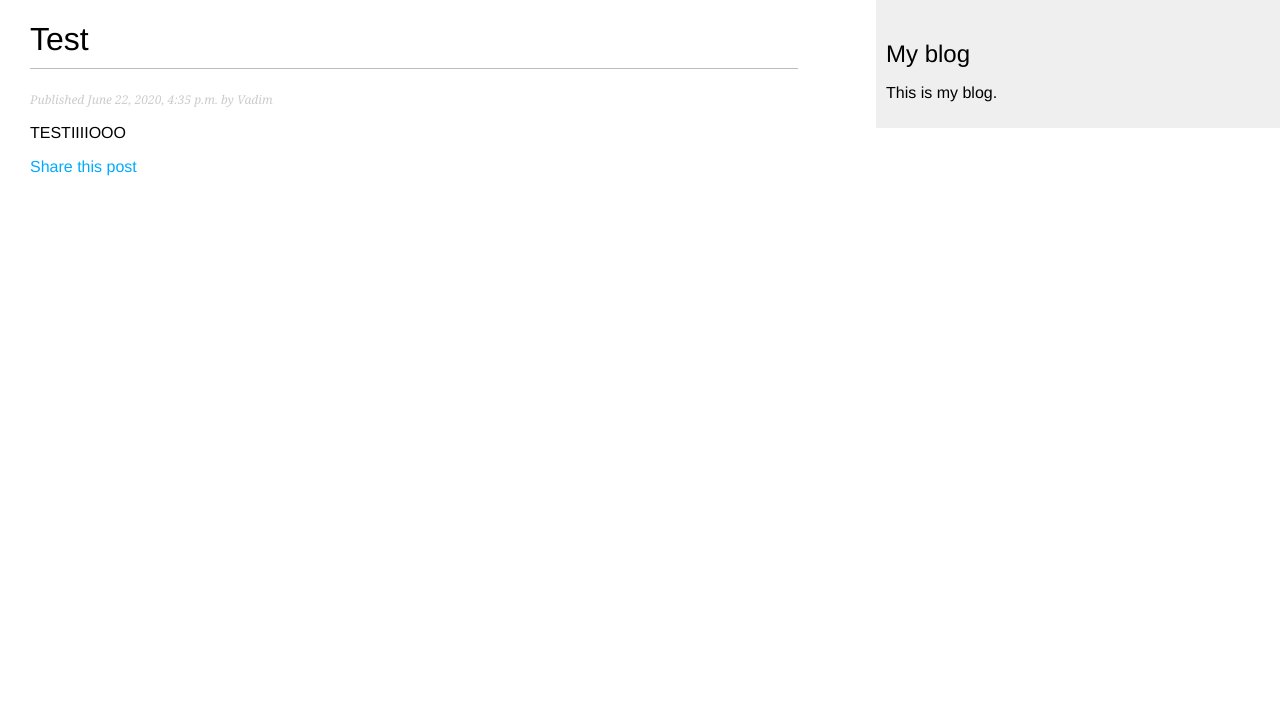
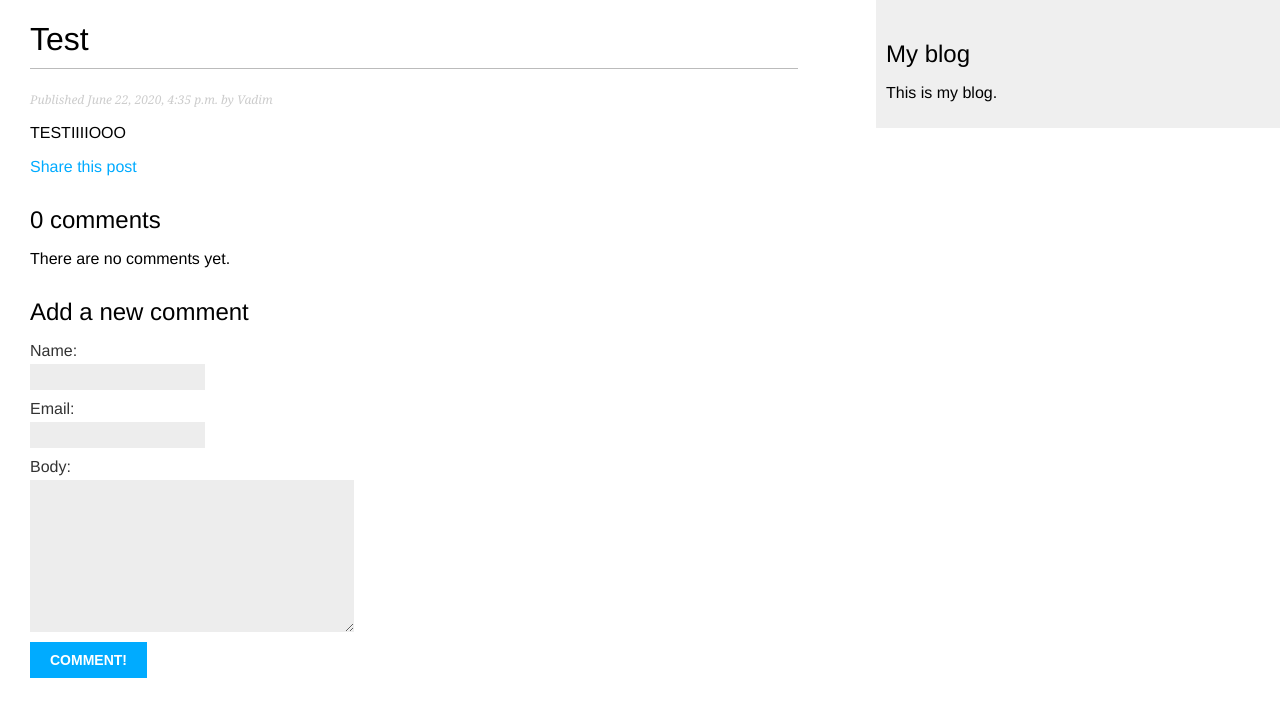
Before and after one commit to GithubHungry/my_blog, a Django app: a page that uses blog/templates/blog/post/detail.html in a window 1280 px wide. Shown: the top 717 px of the page. Run offline with Django 3.2, Linux system fonts and the light colour scheme; data comes from the database, SQL or seed files in the repository; both versions use the stored data as it was after the commit.

Commit message:
'add_comments'

```diff
--- a/blog/forms.py
+++ b/blog/forms.py
@@ -1,4 +1,5 @@
 from django import forms
+from . import models
 
 
 class EmailPostForm(forms.Form):
@@ -6,3 +7,9 @@ class EmailPostForm(forms.Form):
     email = forms.EmailField()
     to = forms.EmailField()
     comment = forms.CharField(required=False, widget=forms.Textarea)  # widget - type of HTML element
+
+
+class CommentForm(forms.ModelForm):
+    class Meta:
+        model = models.Comment
+        fields = ('name', 'email', 'body',)
--- a/blog/models.py
+++ b/blog/models.py
@@ -38,3 +38,21 @@ class Post(models.Model):
 
     def __str__(self):
         return self.title
+
+
+class Comment(models.Model):
+    post = models.ForeignKey(Post, on_delete=models.CASCADE, related_name='comments')
+    name = models.CharField(max_length=225)
+    email = models.EmailField()
+    body = models.TextField()
+    created = models.DateTimeField(auto_now_add=True)
+    updated = models.DateTimeField(auto_now=True)
+    active = models.BooleanField(default=True)
+
+    class Meta:
+        verbose_name = 'Comment'
+        verbose_name_plural = 'Comments'
+        ordering = ('created',)
+
+    def __str__(self):
+        return 'Comment on {}, by {}'.format(self.post, self.name)
--- a/blog/templates/blog/post/detail.html
+++ b/blog/templates/blog/post/detail.html
@@ -15,4 +15,32 @@
         </a>
     </p>
 
+    {% with comments.count as total_comments %}
+        <h2>{{ total_comments }} comment{{ total_comments|pluralize }}</h2>
+    {% endwith %}
+
+    {% for comment in comments %}
+        <div class="comment">
+            <p class="info">
+                Comment {{ forloop.counter }} by {{ comment.name }}
+                {{ comment.created }}
+            </p>
+            {{ comment.body|linebreaks }}
+        </div>
+    {% empty %}
+        <p>There are no comments yet.</p>
+    {% endfor %}
+
+    {% if new_comment %}
+        <h2>Your comment has been added!</h2>
+    {% else %}
+        <h2>Add a new comment</h2>
+        <form action="." method="post">
+        {% csrf_token %}
+        {{ form.as_p }}
+        <p><input type="submit" value="Comment!"></p>
+        </form>
+    {% endif %}
+
+
 {% endblock %}
--- a/blog/views.py
+++ b/blog/views.py
@@ -3,8 +3,8 @@ from django.core.paginator import Paginator, EmptyPage, PageNotAnInteger
 from django.core.mail import send_mail
 from django.views.generic import ListView
 
-from .models import Post
-from .forms import EmailPostForm
+from .models import Post, Comment
+from .forms import EmailPostForm, CommentForm
 
 
 # Create your views here.
@@ -30,7 +30,18 @@ class PostListView(ListView):
 def post_detail(request, year, month, day, post):
     post = get_object_or_404(Post, status='published', publish__year=year, publish__month=month, publish__day=day,
                              slug=post)
-    return render(request, 'blog/post/detail.html', {'object': post})
+    comments = post.comments.filter(active=True)
+    new_comment = None
+    if request.method == 'POST':
+        form = CommentForm(request.POST)
+        if form.is_valid():
+            new_comment = form.save(commit=False)  # create object, but not save into db
+            new_comment.post = post
+            new_comment.save()
+    else:
+        form = CommentForm()
+    return render(request, 'blog/post/detail.html',
+                  {'object': post, 'form': form, 'comments': comments, 'new_comment': new_comment})
 
 
 def post_share(request, post_id):
```
Also changed, not shown: blog/admin.py (+7 -0 lines), blog/migrations/0003_comment.py (added), db.sqlite3.
